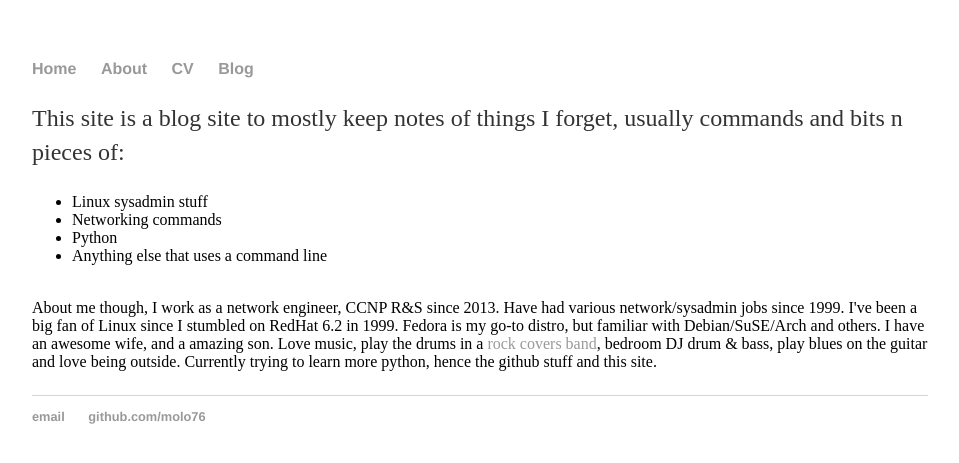
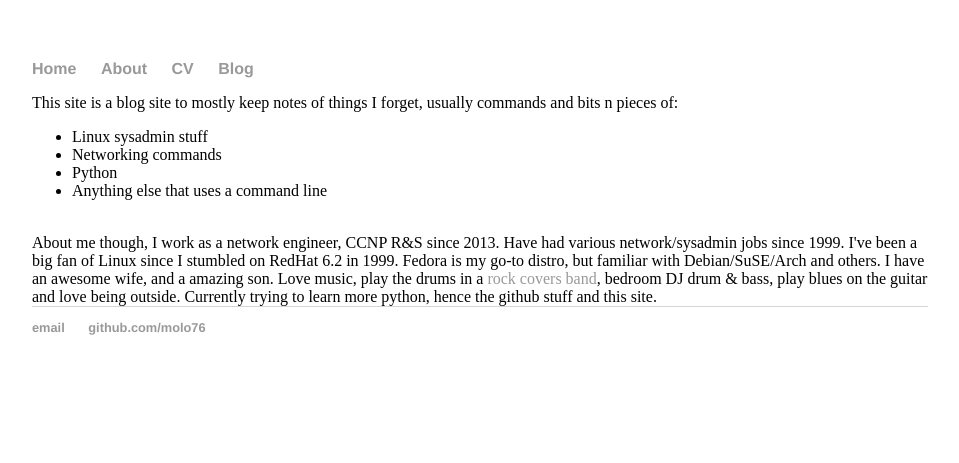
Before and after one commit to molo76/molo76.github.io, a Jekyll site: the page built from about/index.html, in a window 1280 px wide. Shown: the top 463 px of the page, without its empty margins (160-1119 px from the left). Built offline with Jekyll 4.4.1, drawn with Linux system fonts in a browser that asks for light colours.

Commit message:
tidied up some pages again again again!

```diff
--- a/about/index.html
+++ b/about/index.html
@@ -3,7 +3,7 @@ layout: default
 title: Forget me not
 ---
 <div class="blurb">
-<p>This site is a blog site to mostly keep notes of things I forget, usually commands and bits n pieces of:
+This site is a blog site to mostly keep notes of things I forget, usually commands and bits n pieces of:
 <ul>
  <li>Linux sysadmin stuff</li>
  <li>Networking commands</li>
@@ -12,5 +12,4 @@ title: Forget me not
 </ul>
 <br/>
 About me though, I work as a network engineer, CCNP R&S since 2013. Have had various network/sysadmin jobs since 1999. I've been a big fan of Linux since I stumbled on RedHat 6.2 in 1999. Fedora is my go-to distro, but familiar with Debian/SuSE/Arch and others. I have an awesome wife, and a amazing son. Love music, play the drums in a <a href="www.octanspring.co.uk">rock covers band</a>, bedroom DJ drum & bass, play blues on the guitar and love being outside. Currently trying to learn more python, hence the github stuff and this site.
-</p>
 </div><!-- /.blurb -->
```
